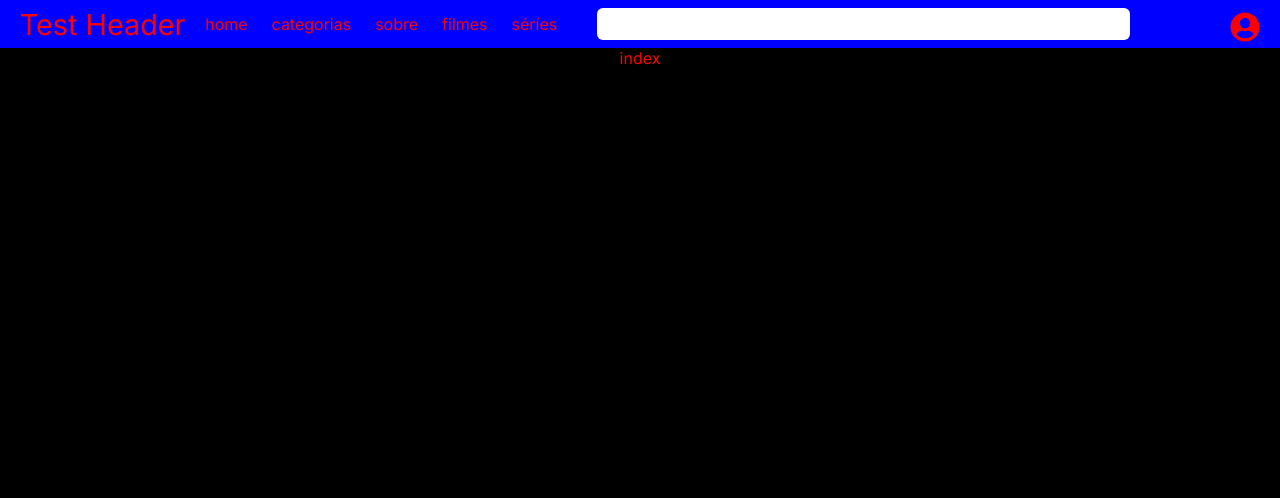
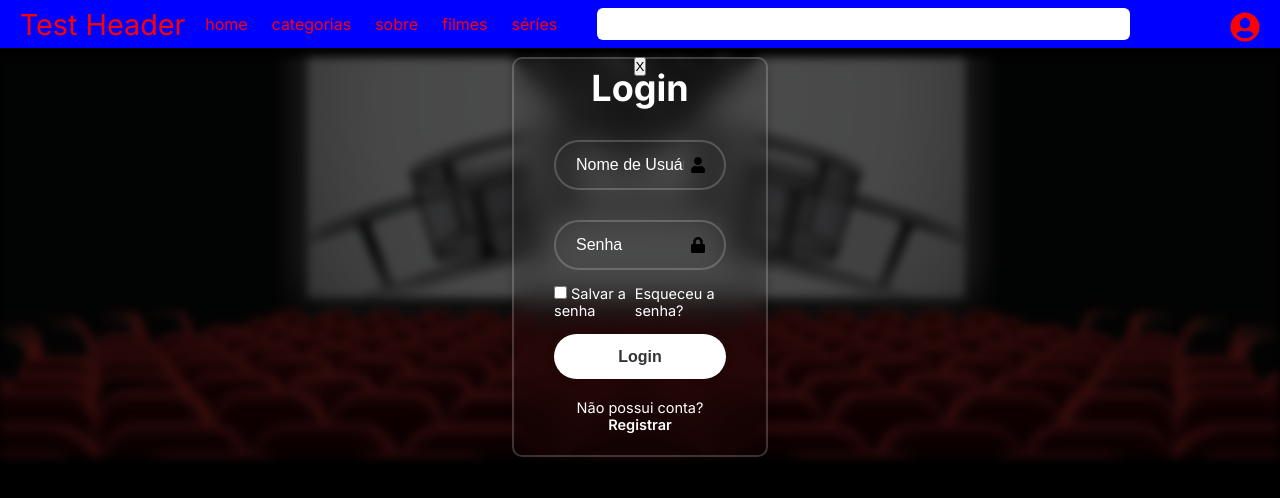
Before and after one commit to gustavocarvalho-ra/BDF, a Next.js app: page / in a window 1280 px wide. Both pictures are taken after a click on the button 1245 px from the left and 28 px from the top of the page. Shown: the top 498 px of the page. Built offline with nearby package versions, Linux system fonts and the light colour scheme.

Commit message:
feat: test modal

```diff
--- a/src/app/components/Header/index.tsx
+++ b/src/app/components/Header/index.tsx
@@ -6,14 +6,20 @@ import { Head } from "./styles";
 import { FaUserCircle } from "react-icons/fa";
 
 import Login from "../Login";
+import Modal from "../Modal";
 
 export default function Header() {
 
-  const [isLog, setLog] = useState(false)
+  const [modalIsOpen, setModalIsOpen] = useState(false)
 
-  const LoginPop = () => {
-    setLog((prevState) => !prevState)
+  function handleOpenModal() {
+    setModalIsOpen(!modalIsOpen)
   }
+
+  // const LoginPop = () => {
+  //   setLog((prevState) => !prevState)
+  // }
+
 
   return (
     <Head>
@@ -31,10 +37,11 @@ export default function Header() {
         <input className="inp" type="text" />
 
         <div className="login" style={{marginLeft: "100px", fontSize: "50px"}}>
-          <button onClick={() => console.log("clicou")} style={{background: "transparent", color: "red", border: "none", cursor: "pointer"}}>
+          <button onClick={handleOpenModal} style={{background: "transparent", color: "red", border: "none", cursor: "pointer"}}>
             <FaUserCircle style={{fontSize: "30px", background: "transparent"}}/>
           </button>
         </div>
+        <Modal isOpen={modalIsOpen} />
 
       </div>
     </Head>
--- a/src/app/components/Modal/index.tsx
+++ b/src/app/components/Modal/index.tsx
@@ -1,3 +1,6 @@
+import { Log } from "../Login/styles";
+import { FaUser, FaLock } from "react-icons/fa";
+
 interface ModalProps {
   isOpen?: boolean;
   onClose?: () => void;
@@ -7,6 +10,37 @@ export default function Modal({isOpen, onClose}: ModalProps) {
   if (!isOpen) return null;
 
   return (
-    <div style={{color: "red"}}>index</div>
+
+    <Log>
+      <button className="close" style={{zIndex: "20", position: "absolute"}} onClick={onClose}>
+        X
+      </button>
+
+      <div className="image"/>
+      <div className="main">
+        <form action="">
+          <h1>Login</h1>
+          <div className="input-box">
+            <input type="text" placeholder='Nome de Usuário' required />
+            <FaUser className='icon' />
+          </div>
+          <div className="input-box">
+            <input type="password" placeholder='Senha' required />
+            <FaLock className='icon' />
+          </div>
+
+          <div className="esqueceu-senha">
+            <label><input type="checkbox" />Salvar a senha</label>
+            <a href="#">Esqueceu a senha?</a>
+          </div>
+
+          <button type='submit'>Login</button>
+
+          <div className="register-link">
+            <p>Não possui conta? <a href="#">Registrar</a></p>
+          </div>
+        </form>
+      </div>
+    </Log>
   )
 }
--- a/src/app/page.tsx
+++ b/src/app/page.tsx
@@ -16,7 +16,7 @@ export default function Home() {
         <main>
           {/* <Cadastro /> */}
           {/* <Login /> */}
-          <Modal isOpen={true}/>
+          {/* <Modal isOpen={modalIsOpen} /> */}
         </main>
       </Main>
     </>
```
